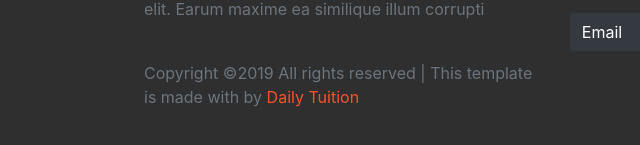
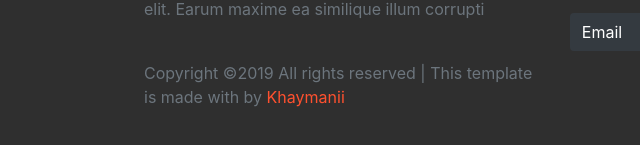
Before and after one commit to khaymanii/Book_website_UI_template, a website: page src/Index.html in a window 1280 px wide. Shown: the part 5265-5410 px from the top of the page, 0-640 px from the left. Drawn offline with nearby package versions, Linux system fonts and the light colour scheme; a web font is replaced by a local one.

Commit message:
second commit

```diff
--- a/src/Index.html
+++ b/src/Index.html
@@ -311,7 +311,7 @@
           <h4 class="text-light">About us</h4>
           <p class="text-muted">Lorem ipsum dolor sit amet, consectetur adipisicing elit. Earum maxime ea similique illum corrupti</p>
           <p class="pt-4 text-muted">Copyright ©2019 All rights reserved | This template is made with by
-            <span> Daily Tuition</span>
+            <span> Khaymanii</span>
           </p>
         </div>
         <div class="col-md-5 col-sm-12">
```
